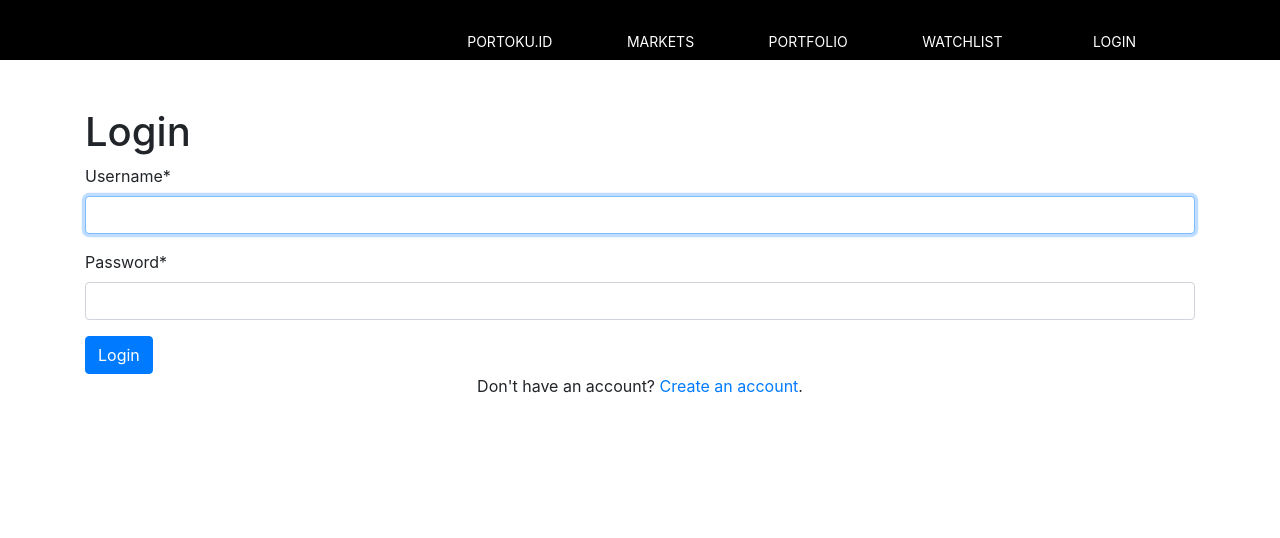
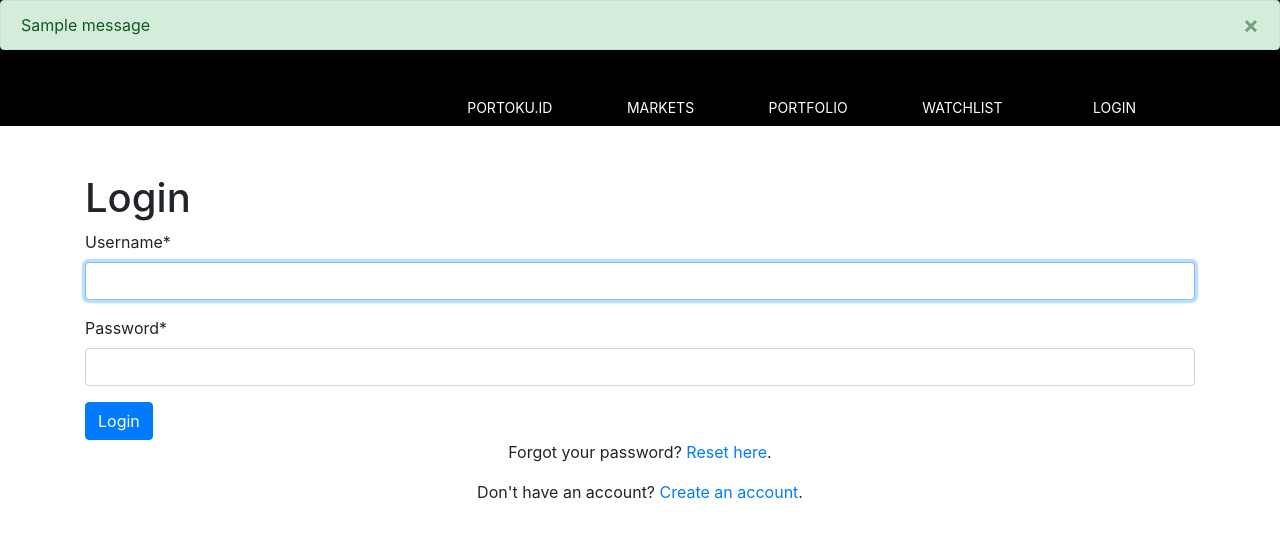
Before and after one commit to domica-s/portoku.id, a Django app: page /accounts/login/ in a window 1280 px wide. Shown: the top 538 px of the page. Run offline with Django 3.2, Linux system fonts and the light colour scheme; one stand-in notice (Sample message) is shown; some libraries are stand-ins or nearby versions.

Commit message:
fix message not showing

```diff
--- a/accounts/templates/accounts/login.html
+++ b/accounts/templates/accounts/login.html
@@ -12,6 +12,7 @@
         {{ login_form|crispy }}
         <button class="btn btn-primary" type="submit">Login</button>
     </form>
+    <p class="text-center">Forgot your password? <a href="/accounts/password_reset">Reset here</a>.</p>
     <p class="text-center">Don't have an account? <a href="/accounts/register">Create an account</a>.</p>
     </div>
 
--- a/markets/templates/markets/base/base.html
+++ b/markets/templates/markets/base/base.html
@@ -18,6 +18,14 @@
 </head>
 <body>
     <header>
+        {% for message in messages %}
+        <div class="alert {{ message.tags }} alert-dismissible" role="alert">
+            <button type="button" class="close" data-dismiss="alert" aria-label="Close">
+            <span aria-hidden="true">&times;</span>
+            </button>
+            {{ message }}
+        </div>
+        {% endfor %}
         <div class="topnav">
             <h1 class="logo"></h1>
             <nav>
@@ -25,11 +33,11 @@
                 <li><a class="active" href="{% url 'homepage' %}">Portoku.id</a></li>
                 <li>
                     <div class="dropdown">
-                        <a href="{% url 'markets' %}">Markets
+                        <a href="">Markets
                             <i class="fa fa-caret-down"></i>
                         </a>
                         <div class="dropdown-content">
-                            <a href="#">All</a>
+                            <a href="{% url 'markets' %}">All</a>
                             <a href="#">Cryptocurrencies</a>
                             <a href="#">Indonesian Stocks</a>
                         </div>
```
Also changed, not shown: portoku_id/settings.py (+10 -0 lines), db.sqlite3.
